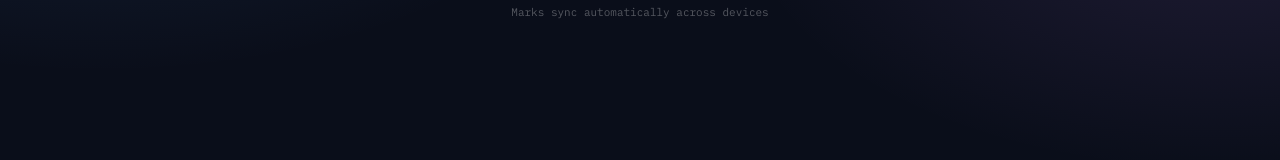
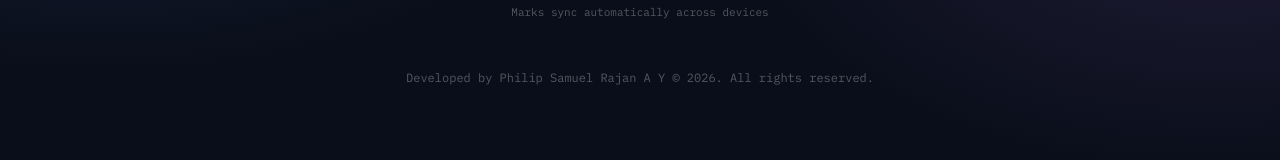
Before and after one commit to Strawhat990/scoretracker, a Next.js app: page / in a window 1280 px wide. Shown: the part 163-323 px from the top of the page. Built offline with nearby package versions, Linux system fonts and the light colour scheme; no server answers; the database is empty.

Commit message:
chore: add developer footer

```diff
--- a/app/page.tsx
+++ b/app/page.tsx
@@ -250,6 +250,13 @@ export default function DashboardPage() {
           onClose={() => setAnalyticsOpen(false)}
         />
       )}
+
+      {/* Footer */}
+      <footer className="mt-12 text-center pb-4">
+        <p className="text-xs text-white/30 font-mono">
+          Developed by Philip Samuel Rajan A Y &copy; {new Date().getFullYear()}. All rights reserved.
+        </p>
+      </footer>
     </main>
   );
 }
```
